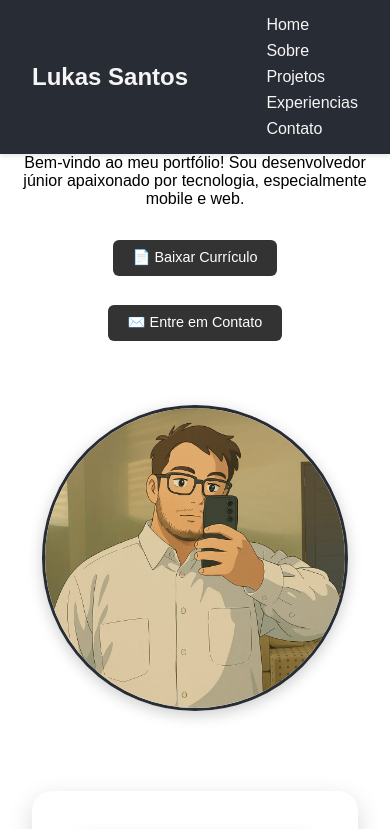
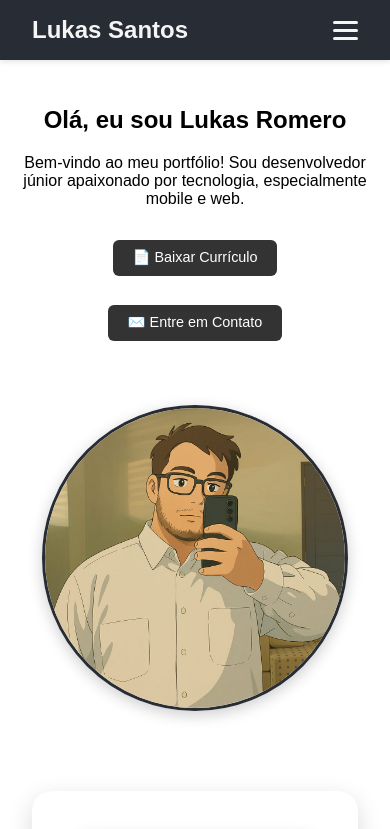
Before and after one commit to lukasreei/portfolio, a React (Vite) app in the folder portfolio/: page / in a window 390 px wide. Shown: the top 829 px of the page. Built offline with nearby package versions, Linux system fonts and the light colour scheme.

Commit message:
fix:ajuste no texto header

```diff
--- a/portfolio/src/components/header.jsx
+++ b/portfolio/src/components/header.jsx
@@ -1,14 +1,26 @@
-import React from "react";
+import React, { useState } from "react";
 import "../styles/header.css";
+
 function Header() {
+  const [menuOpen, setMenuOpen] = useState(false);
+
   return (
     <header>
       <h1>Lukas Santos</h1>
-      <nav>
+
+      {/* Botão hambúrguer */}
+      <div className="menu-toggle" onClick={() => setMenuOpen(!menuOpen)}>
+        <span></span>
+        <span></span>
+        <span></span>
+      </div>
+
+      {/* Menu */}
+      <nav className={menuOpen ? "open" : ""}>
         <a href="#home">Home</a>
         <a href="#sobre">Sobre</a>
         <a href="#projects">Projetos</a>
-        <a href="#experiencias">Experiencias</a>
+        <a href="#experiencias">Experiências</a>
         <a href="#contact">Contato</a>
       </nav>
     </header>
--- a/portfolio/src/styles/header.css
+++ b/portfolio/src/styles/header.css
@@ -1,49 +1,80 @@
-@import url('https://fonts.googleapis.com/css2?family=Carter+One&family=Crimson+Text:ital,wght@0,400;0,600;0,700;1,400;1,600;1,700&family=Poppins:ital,wght@0,100;0,200;0,300;0,400;0,500;0,600;0,700;0,800;0,900;1,100;1,200;1,300;1,400;1,500;1,600;1,700;1,800;1,900&family=Rubik+Mono+One&display=swap');
-@import url('https://fonts.googleapis.com/css2?family=Crimson+Text:ital,wght@0,400;0,600;0,700;1,400;1,600;1,700&family=Lato:ital,wght@0,100;0,300;0,400;0,700;0,900;1,100;1,300;1,400;1,700;1,900&display=swap');
-
 header {
   position: fixed;
   top: 0;
   left: 0;
   width: 100%;
-  max-width: 100%; /* garante que não ultrapasse */
-  box-sizing: border-box; /* padding não aumenta a largura total */
   padding: 1rem 2rem;
   display: flex;
   justify-content: space-between;
   align-items: center;
   background-color: #282c34;
-  color: whitesmoke ;
+  color: whitesmoke;
   z-index: 1000;
   box-shadow: 0 2px 5px rgba(0,0,0,0.1);
-  overflow-x: hidden; /* opcional, esconde overflow horizontal */
+  box-sizing: border-box;
 }
 
+/* Título */
 header h1 {
   margin: 0;
   font-size: 1.5rem;
+  font-family: 'Lato',
 }
 
+/* Menu desktop */
 header nav {
   display: flex;
-  gap: 1rem; /* espaçamento entre links */
-  flex-wrap: wrap; /* permite quebrar linha se necessário */
-}
-@media (max-width: 600px) {
-  header nav {
-    flex-direction: column;
-    gap: 0.5rem;
-  }
+  gap: 1.5rem;
 }
 
 header nav a {
-  margin-left: 1.5rem;
-  color: whitesmoke; /* cor preta */
+  color: whitesmoke;
   text-decoration: none;
-  font-weight: 500;
+  font-family: 'Lato';
   transition: 0.3s;
 }
 
 header nav a:hover {
   text-decoration: underline;
 }
+
+/* Botão hambúrguer */
+.menu-toggle {
+  display: none; /* só aparece no mobile */
+  flex-direction: column;
+  gap: 5px;
+  cursor: pointer;
+}
+
+.menu-toggle span {
+  width: 25px;
+  height: 3px;
+  background: whitesmoke; /* 🔥 garante contraste */
+  border-radius: 3px;
+}
+
+/* --- Mobile --- */
+@media (max-width: 768px) {
+  /* Esconde menu normal */
+  header nav {
+    position: absolute;
+    top: 60px;
+    right: 0;
+    left: 0;
+    background: #282c34;
+    flex-direction: column;
+    gap: 1rem;
+    padding: 1rem;
+    display: none;
+  }
+
+  /* Mostra menu quando aberto */
+  header nav.open {
+    display: flex;
+  }
+
+  /* Mostra o botão hambúrguer */
+  .menu-toggle {
+    display: flex;
+  }
+}
```
